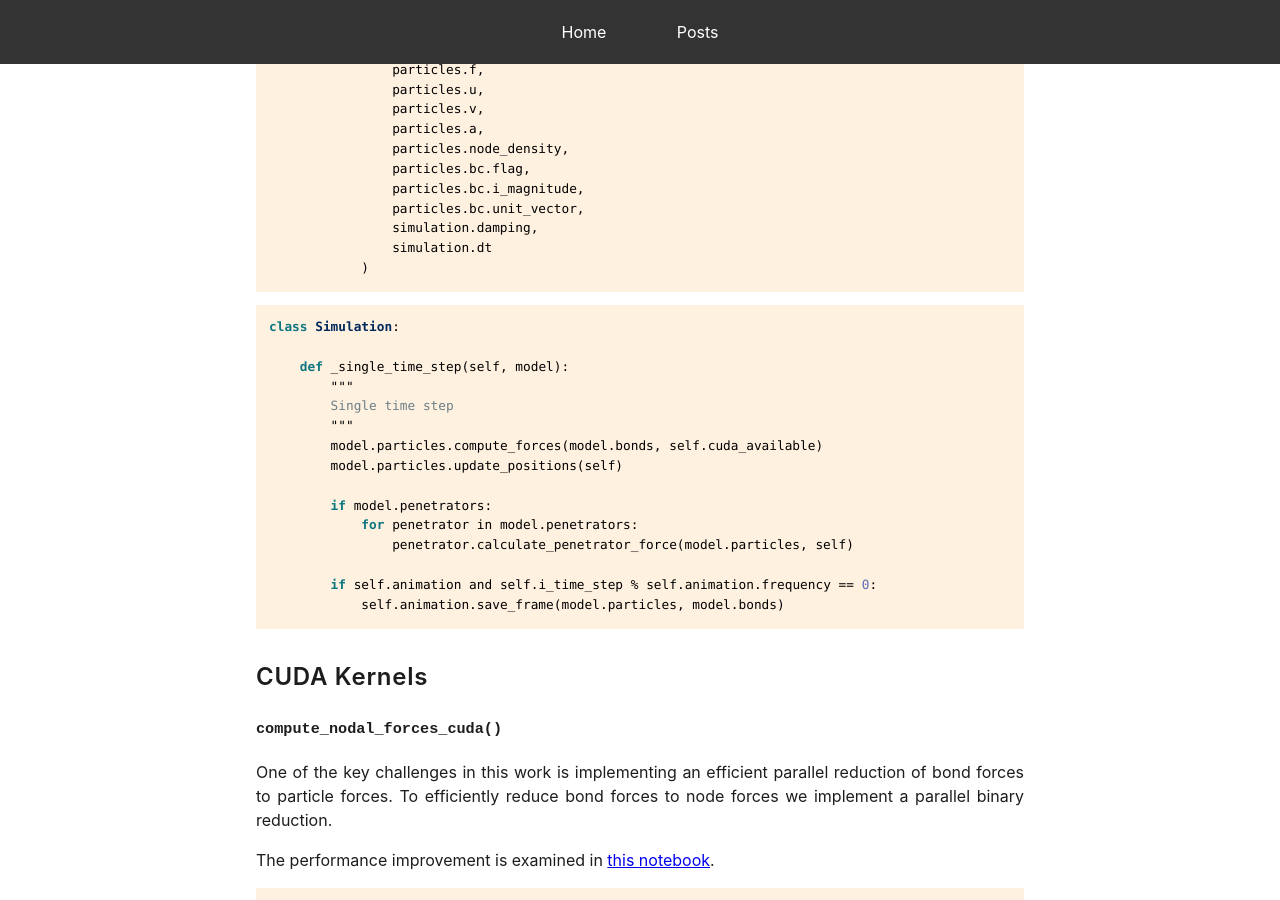
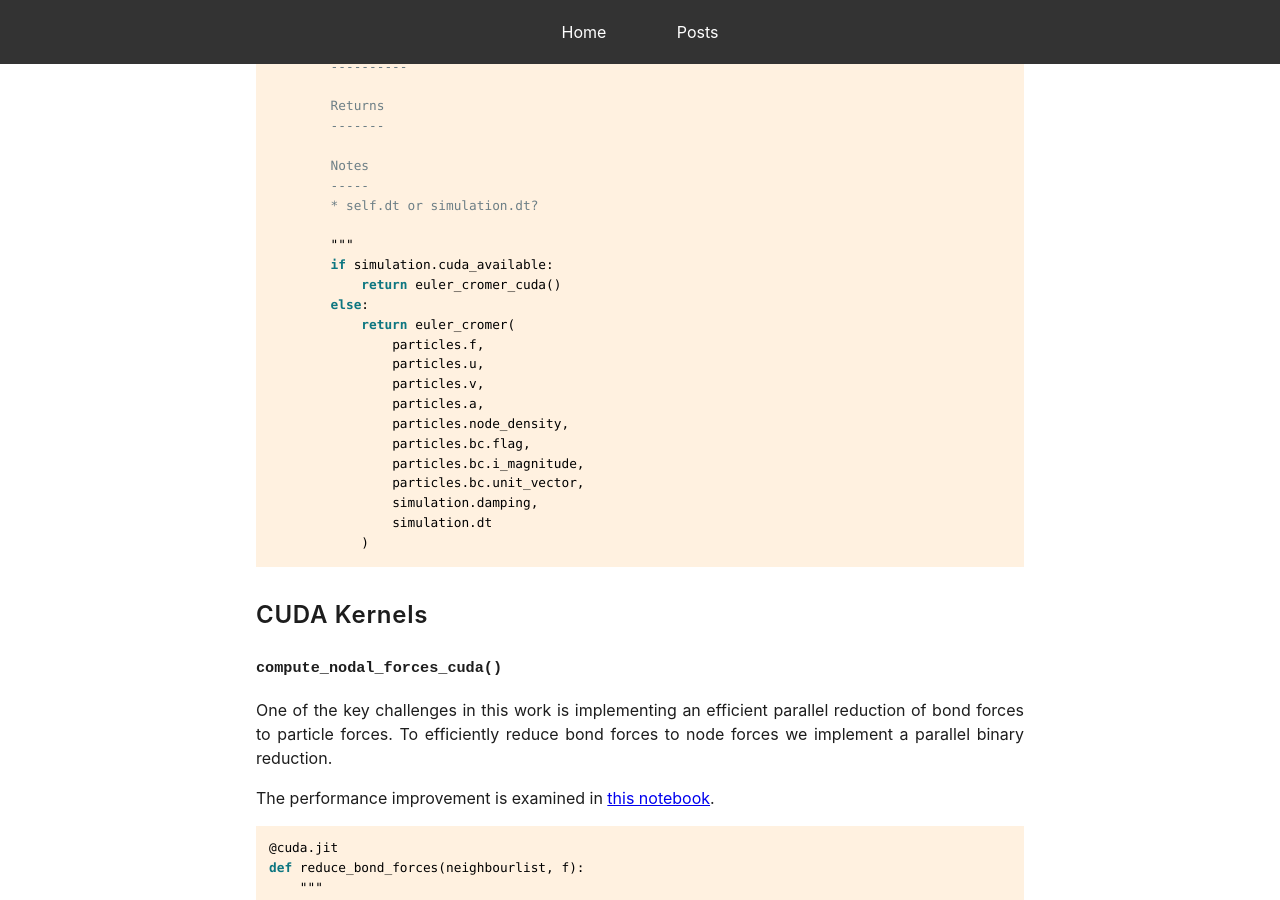
Before and after one commit to mark-hobbs/mark-hobbs.github.io, a Jekyll site: the page built from _posts/2025-02-03-cuda.md, in a window 1280 px wide and 900 px high, scrolled down 6085 px. Built offline with Jekyll 4.4.1, drawn with Linux system fonts in a browser that asks for light colours; some of the changed text lies outside the part shown.

Commit message:
General updates

````diff
--- a/_posts/2025-02-03-cuda.md
+++ b/_posts/2025-02-03-cuda.md
@@ -247,8 +263,6 @@
 
 ```
 
-Modify the arrays in place...
-
 ```python
 class EulerCromer(Integrator):
 
@@ -282,24 +296,6 @@
                 simulation.damping,
                 simulation.dt
             )
-```
-
-```python
-class Simulation:
-
-    def _single_time_step(self, model):
-        """
-        Single time step
-        """
-        model.particles.compute_forces(model.bonds, self.cuda_available)
-        model.particles.update_positions(self)
-
-        if model.penetrators:
-            for penetrator in model.penetrators:
-                penetrator.calculate_penetrator_force(model.particles, self)
-
-        if self.animation and self.i_time_step % self.animation.frequency == 0:
-            self.animation.save_frame(model.particles, model.bonds)
 ```
 
 ## CUDA Kernels
````
Also changed, not shown: other parts of _posts/2025-02-03-cuda.md (+16 -0 lines).
